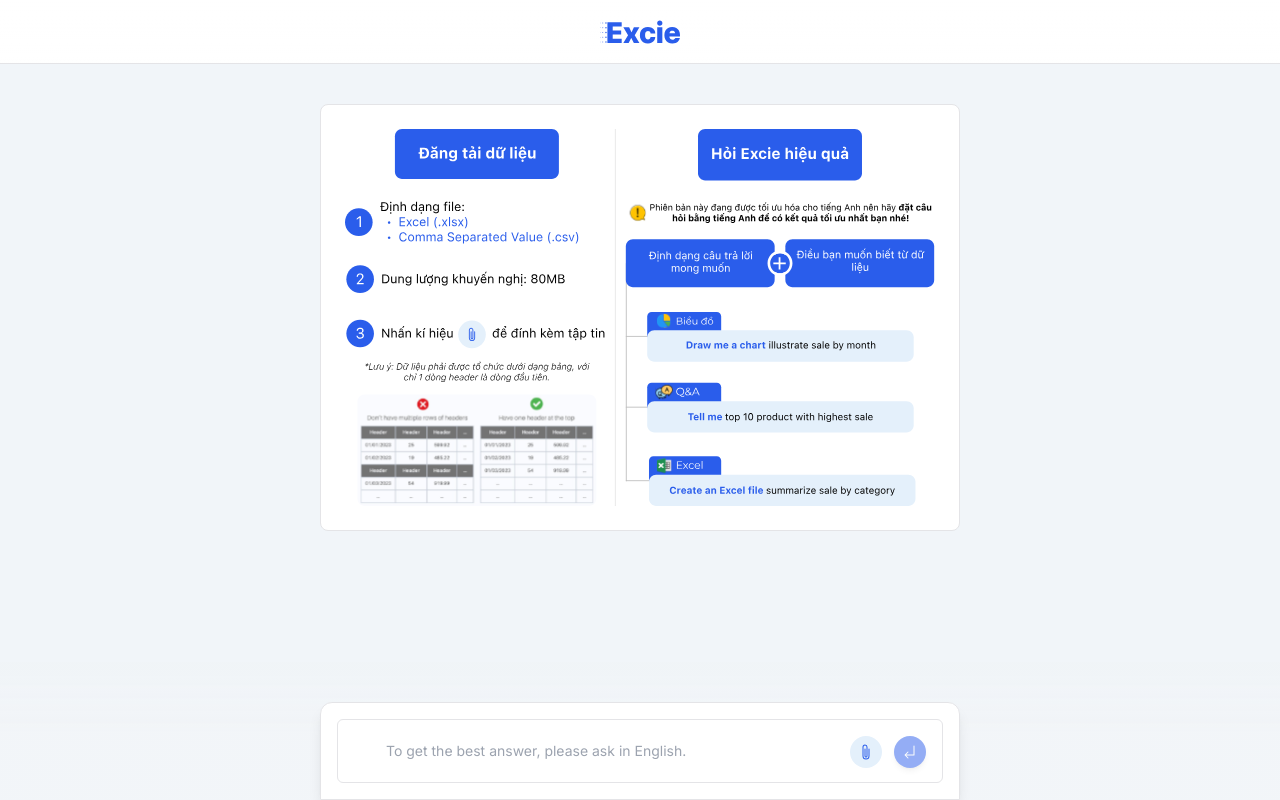
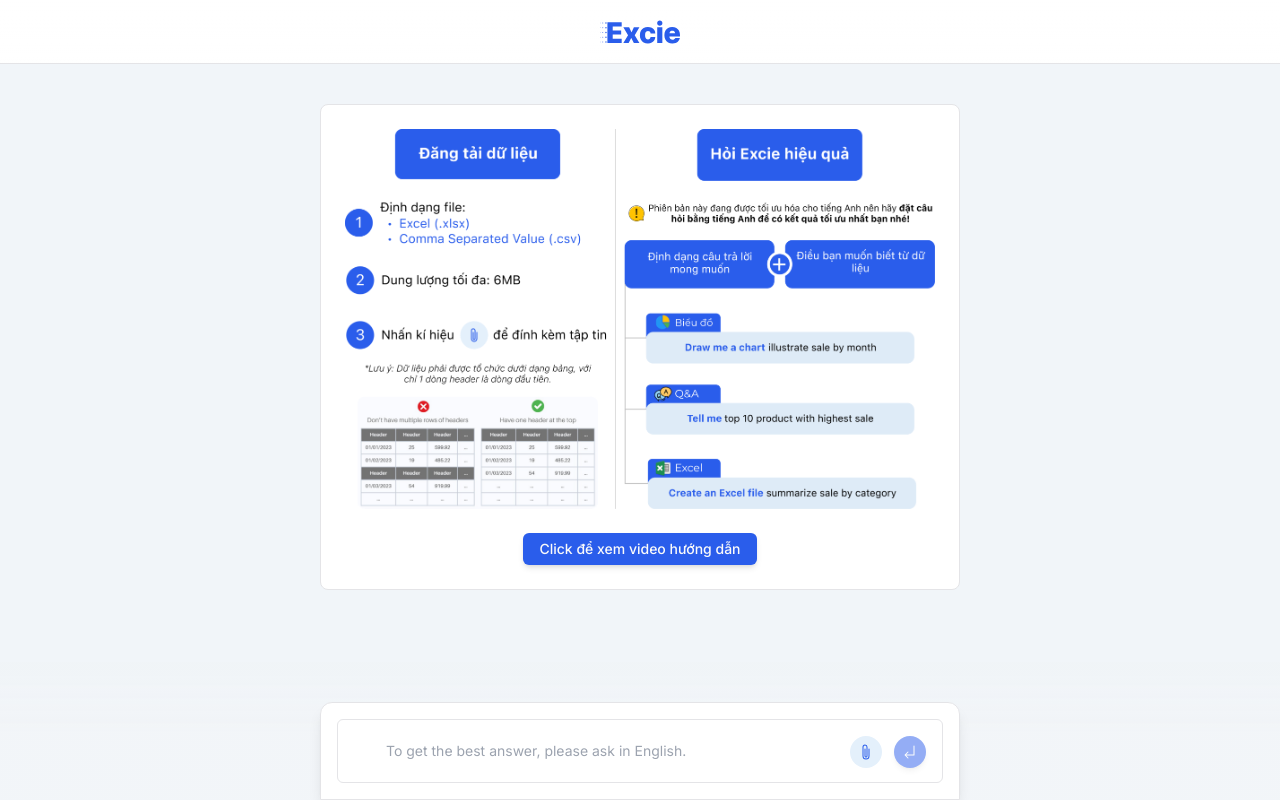
Before and after one commit to minhvoio/study-whale-web, a Next.js app: page / in a window 1280 px wide. Built offline with nearby package versions, Linux system fonts and the light colour scheme.

Commit message:
feat: limit file size 6mb

```diff
--- a/components/empty-screen.tsx
+++ b/components/empty-screen.tsx
@@ -1,10 +1,34 @@
 import InstructionImg from './instruction'
+import Image from 'next/image'
+import instruction from '@/public/instruction.png'
+import { Button, buttonVariants } from './ui/button'
 
 export function EmptyScreen() {
   return (
     <div className="mx-auto max-w-2xl px-4" id="instructionScreen">
       <div className="rounded-lg border bg-background p-6">
-        <InstructionImg className="w-full h-auto" />
+        <Image
+          src={instruction}
+          width={1920}
+          height={1080}
+          alt="Instruction for using the chat"
+        />
+        <div className="flex justify-center">
+          <a
+            href="https://drive.google.com/file/d/1FGrhKZ5idhcdztgDYUW-OwF9Uu2WQdGB/view?usp=sharing"
+            target="_blank"
+            rel="noopener noreferrer"
+          >
+            <Button
+              style={{
+                backgroundColor: '#2a5deb',
+                marginTop: 24
+              }}
+            >
+              Click để xem video hướng dẫn
+            </Button>
+          </a>
+        </div>
       </div>
     </div>
   )
--- a/components/prompt-form.tsx
+++ b/components/prompt-form.tsx
@@ -45,13 +45,12 @@
   ) => {
     const file = e.target.files?.[0]
     if (file) {
+      if (file.size <= 6 * 1024 * 1024) {
         setFileUploaded(true)
 
         const formData = new FormData()
         formData.append('fileInput', file)
 
-      // const fileIOLink = 'https://file.io'
-      // const localLink = 'http://localhost:4000/uploadFile'
         const excieLink = 'https://s.excie.org/uploadFile'
 
         const response = await fetch(excieLink, {
@@ -66,6 +65,9 @@
           dispatch(setFileLink(fileLink))
         } else {
           console.error('Upload failed')
+        }
+      } else {
+        console.error('File size exceeds the limit (6MB)')
       }
     }
   }
@@ -135,6 +137,7 @@
             ref={fileInputRef}
             onChange={handleFileInputOnChange}
             accept=".xlsx, .xls, .csv"
+            maxSize={6 * 1024 * 1024}
           />
 
           <Tooltip>
--- a/components/ui/button.tsx
+++ b/components/ui/button.tsx
@@ -10,7 +10,7 @@
     variants: {
       variant: {
         default:
-          'bg-primary text-primary-foreground shadow-md hover:bg-primary/90',
+          'bg-slate text-primary-foreground shadow-md hover:bg-primary/90',
         destructive:
           'bg-destructive text-destructive-foreground hover:bg-destructive/90',
         outline:
```
Also changed, not shown: public/instruction.png (added), 1 other file (tests, documents, lock files or other folders). Lines whose indentation alone changed are shown as unchanged.
